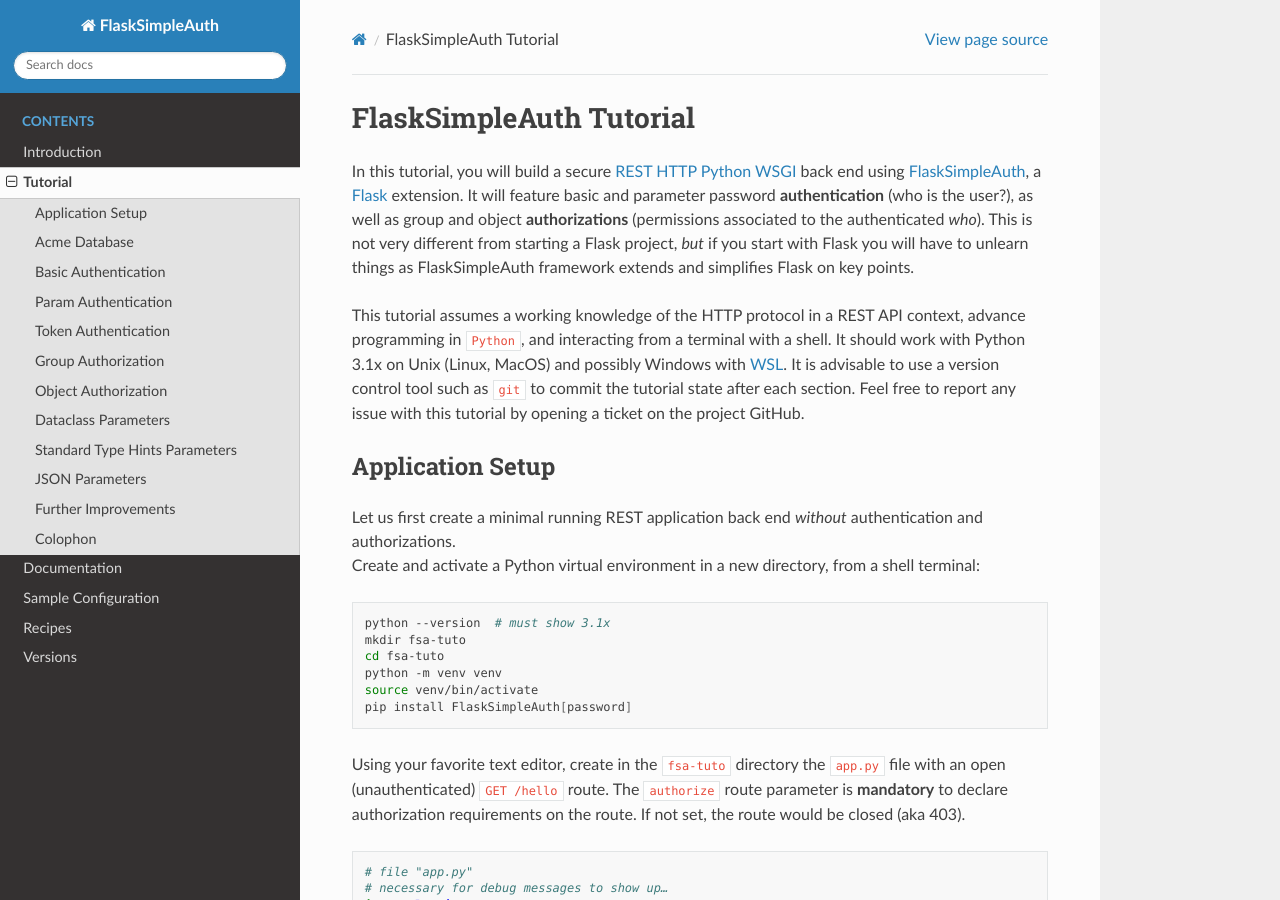
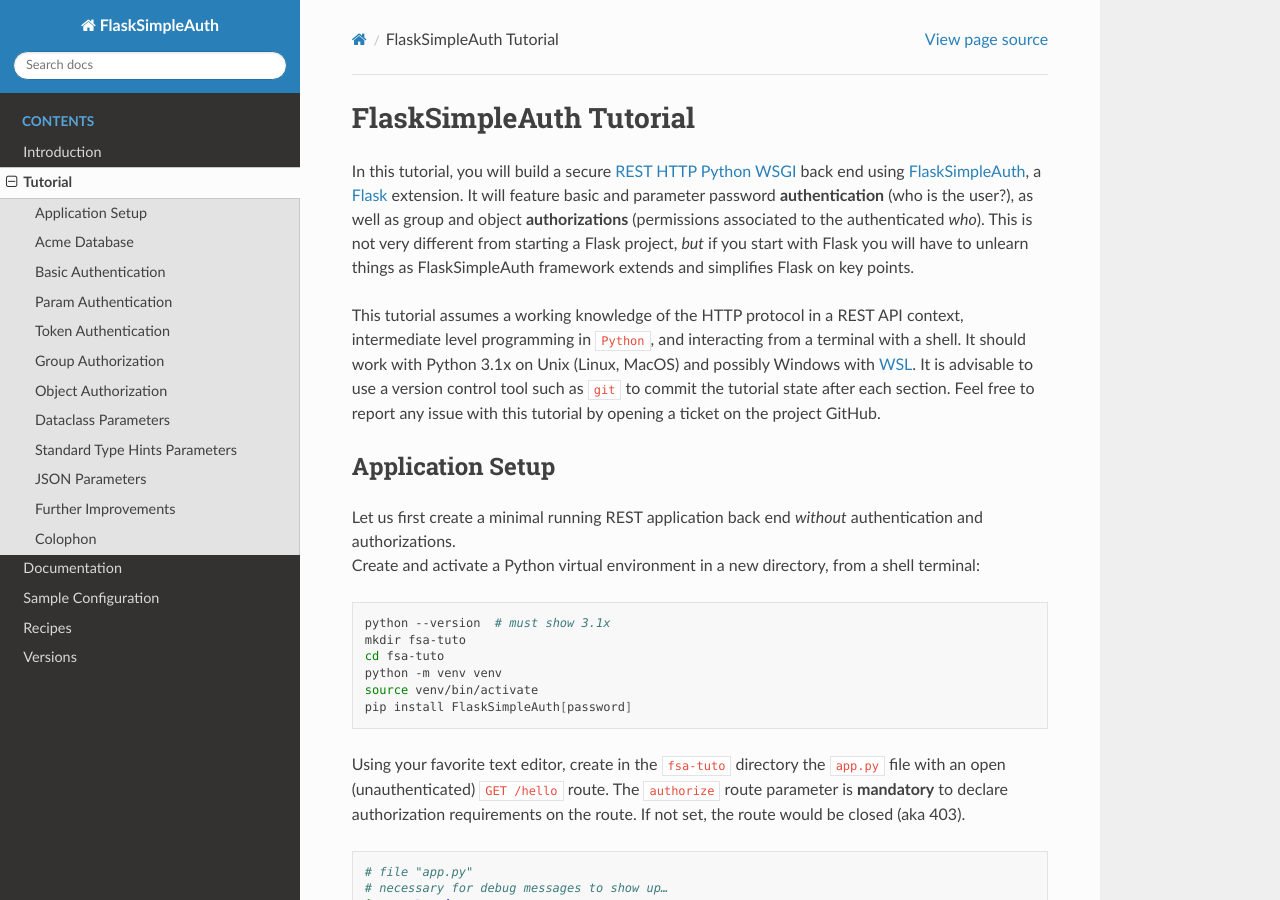
Before and after one commit to zx80/flask-simple-auth, a Sphinx documentation site: the page built from docs/TUTORIAL.md, in a window 1280 px wide and 900 px high. Built offline with Sphinx 7.4.7 and the Read the Docs theme 3.1.0, drawn with Linux system fonts in a browser that asks for light colours; pages that are not in the unit, such as notebooks, are missing from menus.

Commit message:
be realistic about the expected level

```diff
--- a/docs/TUTORIAL.md
+++ b/docs/TUTORIAL.md
@@ -16,8 +16,8 @@
 and simplifies Flask on key points.
 
 This tutorial assumes a working knowledge of the HTTP protocol in a REST
-API context, advance programming in `Python`, and interacting from a terminal
-with a shell.
+API context, intermediate level programming in `Python`, and interacting from a
+terminal with a shell.
 It should work with Python 3.1x on Unix (Linux, MacOS) and possibly Windows with
 [WSL](https://en.wikipedia.org/wiki/Windows_Subsystem_for_Linux).
 It is advisable to use a version control tool such as `git` to commit the
```
